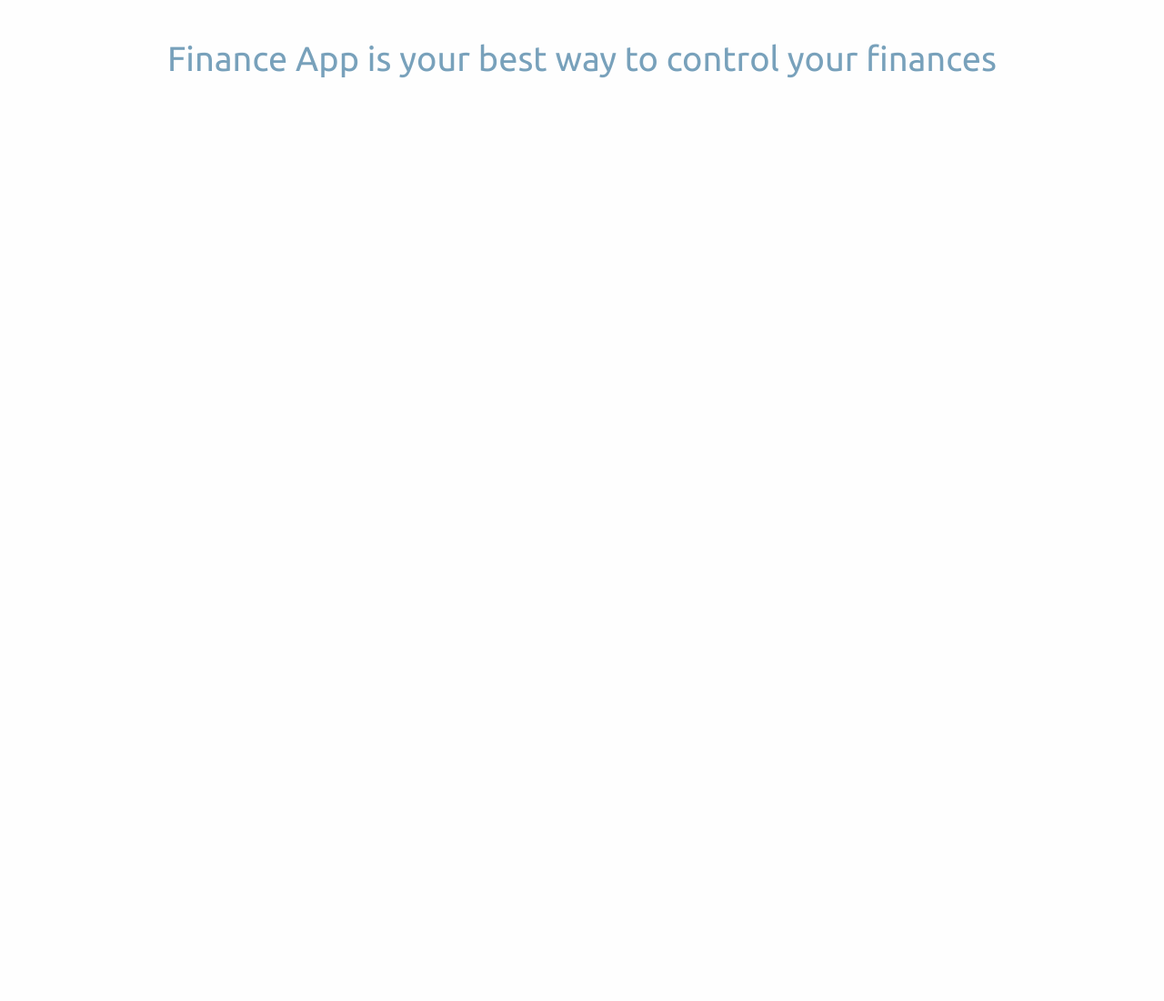
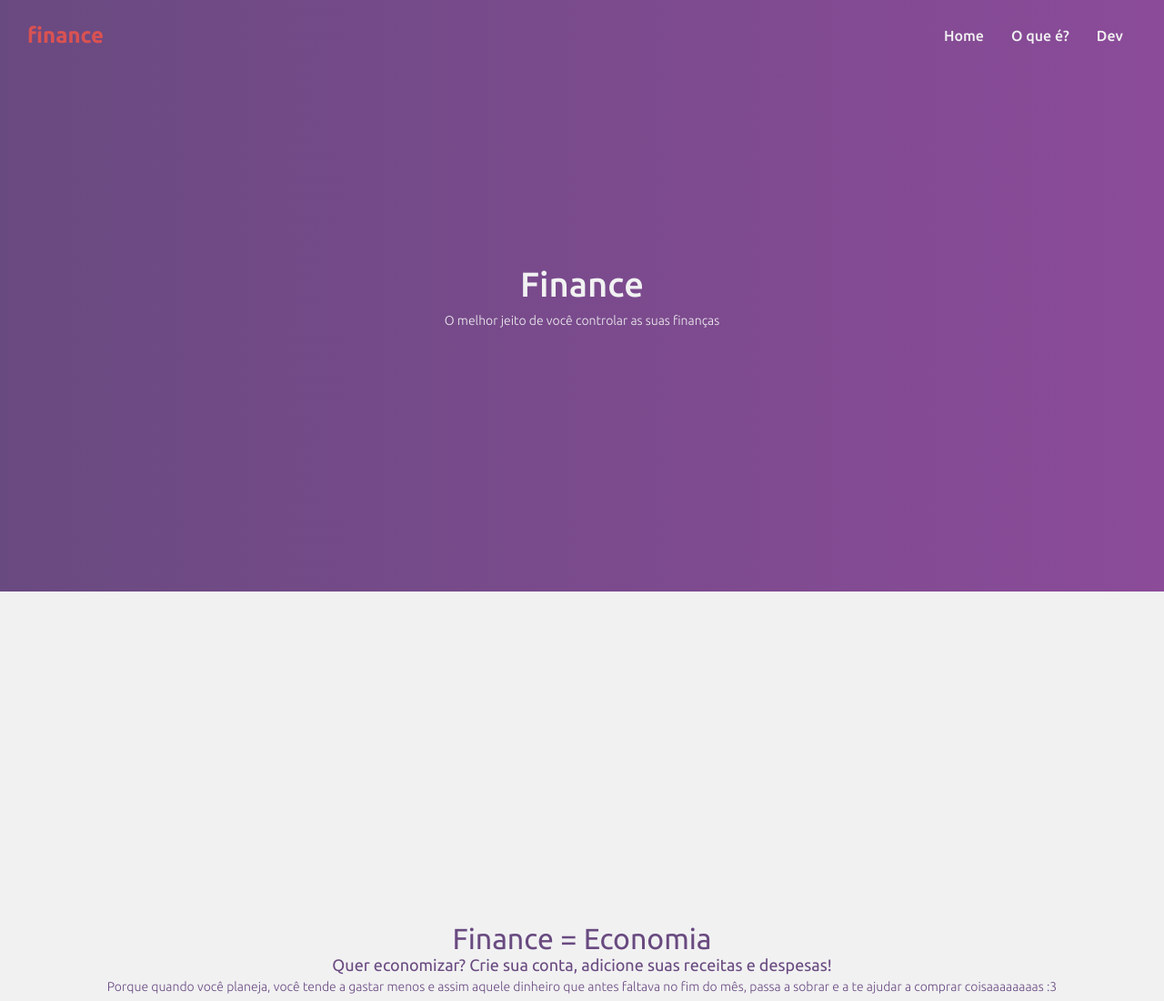
Before and after one commit to yzp12sina/financer, a website: page app/index.html in a window 1280 px wide. Shown: the whole page at 91% size. Before the commit the page ends 800 px from the top, so only its background shows below. Drawn offline with Linux system fonts and the light colour scheme.

Commit message:
home and new styles

```diff
--- a/app/assets/scss/base/_styles.scss
+++ b/app/assets/scss/base/_styles.scss
@@ -1,9 +1,53 @@
-body{
-	font-family: 'Ubuntu', sans-serif;
-	background-color: $white;
-	font-size: 14px;
+html{
+	height: 100%;
+
+	body{
+		@extend html;
+		font-family: 'Ubuntu', sans-serif;
+		background: $white;
+
+		//default elements
+		h1{
+			font-size: 32px;
+		}
+
+		h2{
+			font-size: 26px;
+		}
+
+		h3{
+			font-size: 18px;
+		}
+		p{
+			padding: 5px;
+			font-size: 14px;
+			font-weight: 300;
+		}
+	}
 }
+//=====LOGO======
+.finance{
+	color: $jelly-bean;
+	padding-left: 30px;
+	font-weight: 700;
+	font-size: 24px;
+
+	&:hover{
+		color: $white;
+		cursor: pointer;
+		transition: all 0.3s;
+	}
+}
+//=====content=====
 .content{
 	padding: 5px;
-	color: $gray;
+	color: $gray-dark;
 }
+.center-v{
+	display: flex;
+	flex-direction: column;
+	justify-content: center;
+}
+.center-h{
+	text-align: center;
+}
--- /dev/null
+++ b/app/assets/scss/components/_header.scss
@@ -0,0 +1,34 @@
+header{
+	top: 0;
+	position: fixed;
+	padding: 25px 0;
+	background-color: rgba(255,255,255,0);
+	width: 100%;
+
+	.finance{
+		float: left;
+	}
+
+	nav{
+		padding-right: 30px;
+		float: right;
+
+		ul li{
+			float: left;
+			padding: 5px 15px;
+
+			a{
+				color: $white;
+				font-weight: 500;
+				font-size: 16px;
+				text-align: center;
+				text-decoration: none;
+
+				&:hover{
+					color: $ocre;
+					transition: 0.3s all;
+				}
+			}
+		}
+	}
+}
--- a/app/assets/scss/components/_index.scss
+++ b/app/assets/scss/components/_index.scss
@@ -1,9 +1,30 @@
+body{
+	background-color: $white;
+}
 .content{
 	text-align: center;
+	&.top{
+		@extend .center-v;
+		background: -webkit-linear-gradient(left,#694A80,#8B4B99);
+		background: linear-gradient(left,#694A80,#8B4B99);
+		color: $white;
+		height: 80%;
 
-	h1{
-		padding: 40px;
-		font-size: 38px;
-		color: $blue;
+		h1{
+			font-size: 38px;
+			font-weight: 500;
+		}
+
+		h3{
+			padding-top: 10px;
+			font-size: 14px;
+			font-weight: 300;
+		}
+	}
+	&.home{
+		@extend .center-v;
+		height: 100%;
+		background-color: $white;
+		color: $grape;
 	}
 }
--- a/app/assets/scss/styles.scss
+++ b/app/assets/scss/styles.scss
@@ -9,3 +9,4 @@
 
 //components
 @import 'components/_index.scss';
+@import 'components/_header.scss';
--- a/app/assets/scss/utils/_variables.scss
+++ b/app/assets/scss/utils/_variables.scss
@@ -1,10 +1,20 @@
 /** colors **/
 $bg: 		#F2E9D8;
 
+$blue: 		#78A1BB;
+$blue-jeans:#5BC0EB;
+$black:		#333;
 $gray:		#3D3E40;
-$green: 	#93BFB7;
-$white:		#fefefe;
-$black:		#333;
-$red:	#D94848;
-$dark-red:	#A63737;
-$blue: #78A1BB;
+$gray-dark: #333;
+$grape:		#694A80;
+$green: 	#98C632;
+$gunmetal:	#292F36;
+$jelly-bean:#D95252;
+$ocre:		#DB7623;
+$orange:	#E68D0B;
+$purple:	#49334D;
+$purple-dark: #443C55;
+$red:		#D94848;
+$red-dark:	#A63737;
+$yellow-pastel: #FFFA87;
+$white:		#F1F1F2;
--- a/app/index.html
+++ b/app/index.html
@@ -7,8 +7,24 @@
 	<!--endbuild-->
 </head>
 <body>
-	<div class='content'>
-		<h1>Finance App is your best way to control your finances</h1>
+	<header>
+		<div class='finance'>finance</div>
+		<nav>
+			<ul>
+				<li><a href='#home'>Home</a></li>
+				<li><a href='#about'>O que é?</a></li>
+				<li><a href='#dev'>Dev</a></li>
+			</ul>
+		</nav>
+	</header>
+	<div class='content top'>
+		<h1>Finance</h1>
+		<h3>O melhor jeito de você controlar as suas finanças</h3>
+	</div>
+	<div class='content home'>
+		<h1>Finance = Economia</h1>
+		<h3>Quer economizar? Crie sua conta, adicione suas receitas e despesas!</h3>
+		<p>Porque quando você planeja, você tende a gastar menos e assim aquele dinheiro que antes faltava no fim do mês, passa a sobrar e a te ajudar a comprar coisaaaaaaaas :3</p>
 	</div>
 	<!--build:js js/main.min.js -->
 		<script type="text/javascript" src="assets/js/index.js"></script>
```
Also changed, not shown: app/assets/css/styles.css, readme.md (added), 1 other file.
